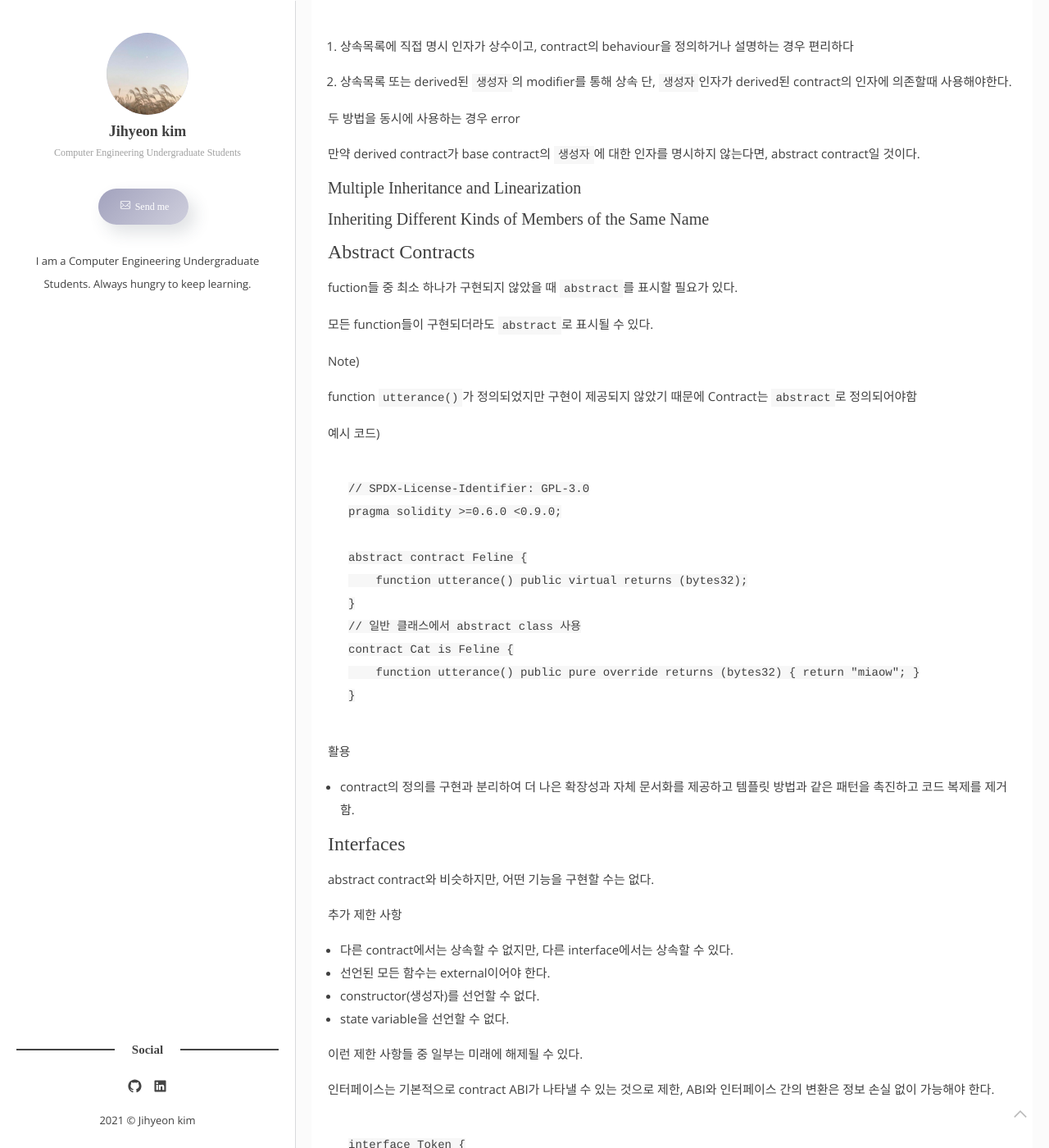
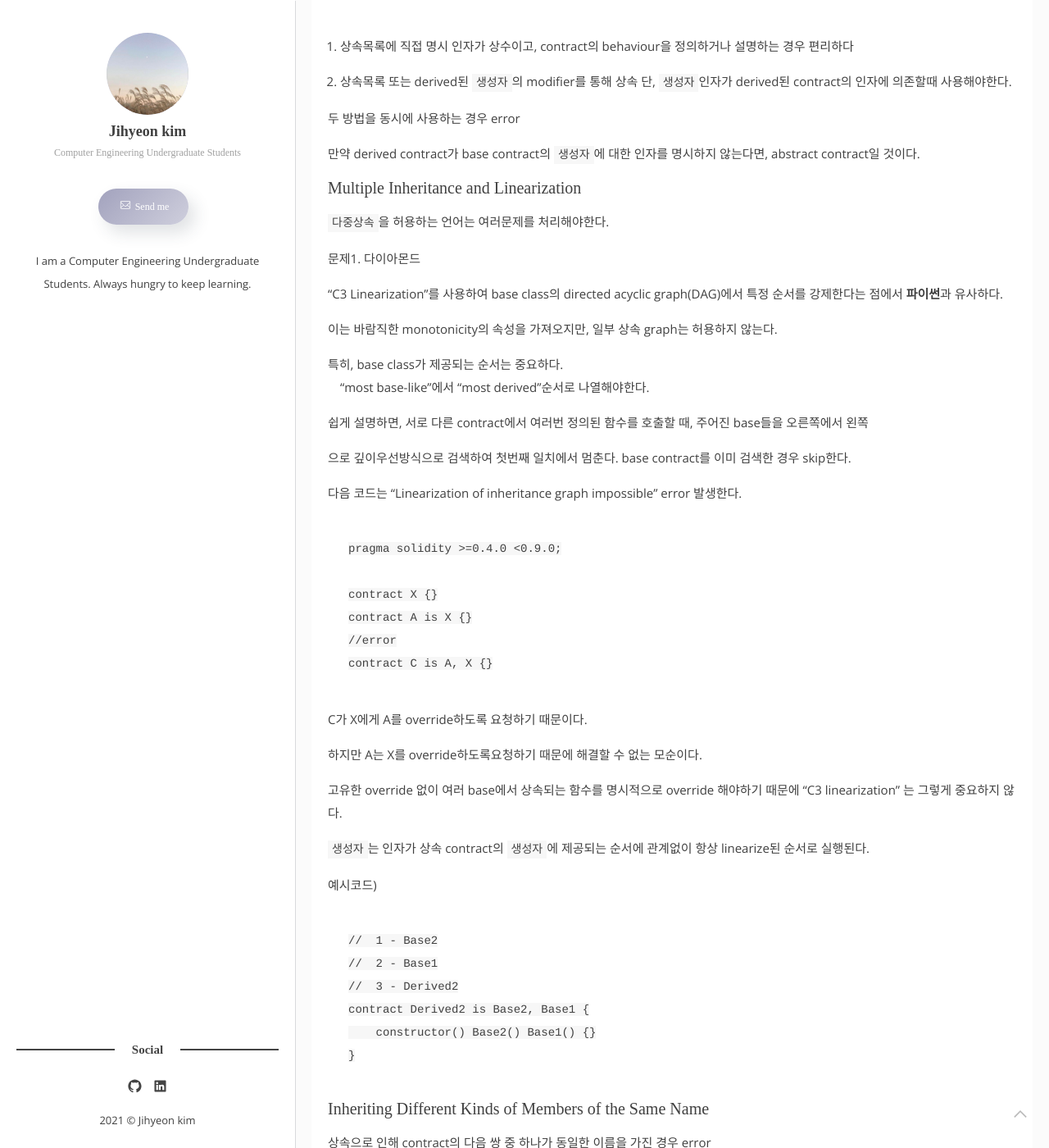
Before and after one commit to kimjihyeon99/kimjihyeon99.github.io, a Jekyll site: the page built from _posts/2021-05-24-[Solidity] Contracts.markdown, in a window 1280 px wide and 1400 px high, scrolled down 23353 px. Shown: the whole window at 82% size. Built offline with Jekyll 4.4.1, drawn with Linux system fonts in a browser that asks for light colours; some web fonts are replaced; comment, search, counter and statistics services are not loaded; some of the changed text lies outside the part shown.

Commit message:
Update 2021-05-24-[Solidity] Contracts.markdown

`````diff
--- a/_posts/2021-05-24-[Solidity] Contracts.markdown
+++ b/_posts/2021-05-24-[Solidity] Contracts.markdown
@@ -912,7 +912,62 @@ contract Derived2 is Base {
 
 #### Multiple Inheritance and Linearization
 
+`다중상속`을 허용하는 언어는 여러문제를 처리해야한다.
+
+문제1. 다이아몬드
+
+ “C3 Linearization”를 사용하여 base class의 directed acyclic graph(DAG)에서 특정 순서를 강제한다는 점에서 **파이썬**과 유사하다.
+
+이는 바람직한  monotonicity의 속성을 가져오지만, 일부 상속 graph는 허용하지 않는다.
+
+특히, base class가 제공되는 순서는 중요하다.
+
+: "most base-like"에서 "most derived"순서로 나열해야한다.
+
+쉽게 설명하면, 서로 다른 contract에서 여러번 정의된 함수를 호출할 때, 주어진 base들을 오른쪽에서 왼쪽
+
+으로 깊이우선방식으로 검색하여 첫번째 일치에서 멈춘다. base contract를 이미 검색한 경우 skip한다.
+
+다음 코드는 "Linearization of inheritance graph impossible" error 발생한다.
+
+````Solidity
+pragma solidity >=0.4.0 <0.9.0;
+
+contract X {}
+contract A is X {}
+//error
+contract C is A, X {}
+````
+
+C가 X에게 A를 override하도록 요청하기 때문이다.
+
+하지만 A는 X를 override하도록요청하기 때문에 해결할 수 없는 모순이다.
+
+고유한 override 없이 여러 base에서 상속되는 함수를 명시적으로 override 해야하기 때문에 "C3 linearization" 는 그렇게 중요하지 않다.
+
+`생성자`는 인자가 상속 contract의 `생성자`에 제공되는 순서에 관계없이 항상 linearize된 순서로 실행된다.
+
+예시코드)
+
+````Solidity
+//  1 - Base2
+//  2 - Base1
+//  3 - Derived2
+contract Derived2 is Base2, Base1 {
+    constructor() Base2() Base1() {}
+}
+````
+
+
 #### Inheriting Different Kinds of Members of the Same Name
+
+상속으로 인해 contract의 다음 쌍 중 하나가 동일한 이름을 가진 경우 error
+
+- function 과 modifier
+- function 과 event
+- event 와 modifier
+
+> 예외적으로 state variable getter는 external 함수를 override할 수 있다.
 
 ### Abstract Contracts
 
`````
